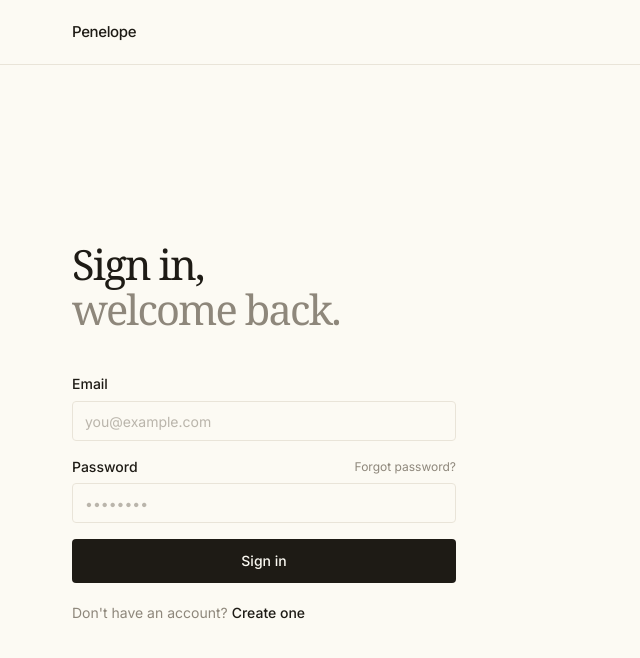
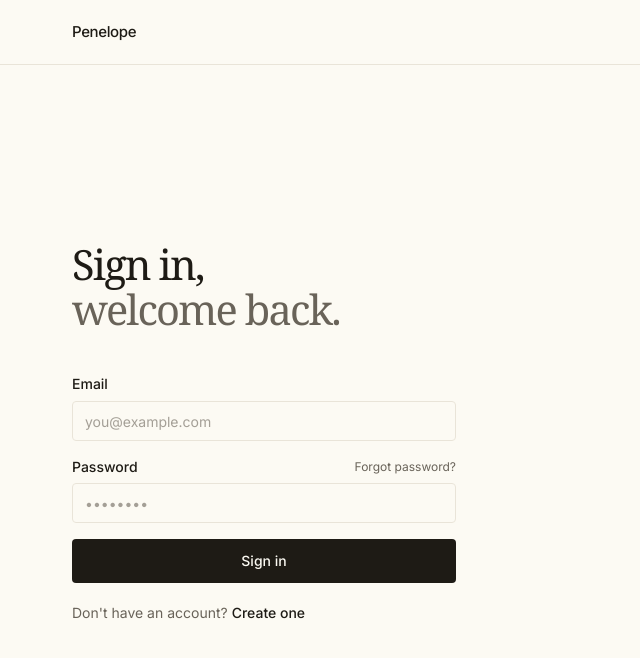
Before and after one commit to Abyssus-Corporation/Penelope, a React (Vite) app in the folder apps/web/: page /login in a window 1280 px wide. Shown: the top 658 px of the page, without its empty margins (0-640 px from the left). Built offline with nearby package versions, Linux system fonts and the light colour scheme; a web font is replaced by a local one.

Commit message:
fix(web): darken muted-foreground in light theme for legibility
52% lightness on warm paper background fails contrast. 38% gives ~5:1 ratio.

```diff
--- a/apps/web/src/index.css
+++ b/apps/web/src/index.css
@@ -30,7 +30,7 @@
     --input: 43 29% 88%;
     --ring: 43 16% 10%;
     --muted: 44 36% 93%;
-    --muted-foreground: 38 8% 52%; /* #8c887e subtle */
+    --muted-foreground: 38 8% 38%; /* #605c55 subtle — 5:1 on paper */
     --accent: 44 36% 93%;
     --accent-foreground: 43 16% 10%;
     --primary: 43 16% 10%;
```
